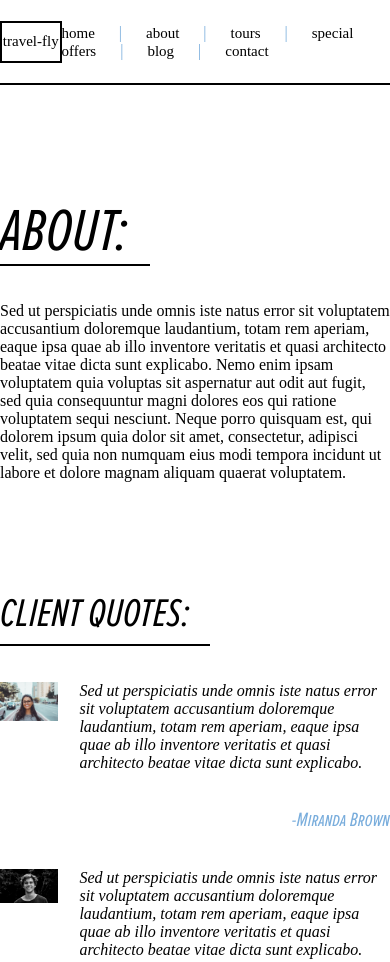
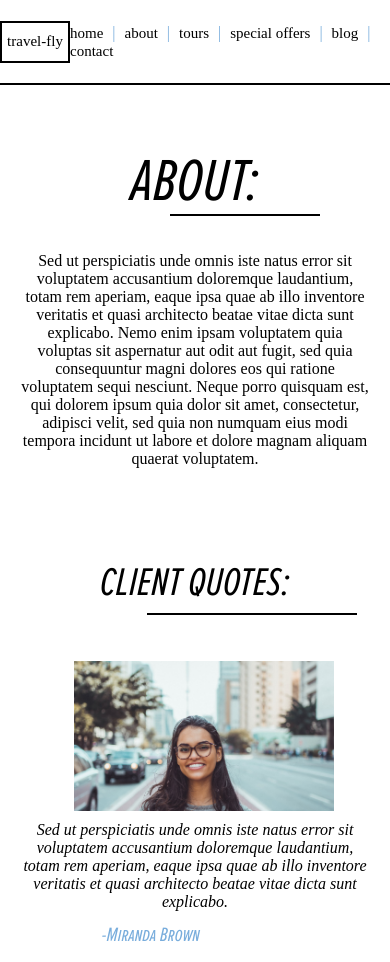
Before and after one commit to N215-kbriske/homework-six, a website: page about.html in a window 390 px wide. Shown: the top 962 px of the page. Drawn offline with Linux system fonts and the light colour scheme; a web font is replaced by a local one.

Commit message:
updated nav and about scss

```diff
--- a/scss/about/about.scss
+++ b/scss/about/about.scss
@@ -86,3 +86,53 @@
     }
   }
 }
+
+@media screen and (max-width: 800px) {
+  .about {
+    max-width: 450px;
+    text-align: center;
+    // margin-top: 110px;
+    // margin-bottom: 180px;
+    margin: 60px 20px 90px 20px;
+    // margin: 110px 20px 180px 20px; original
+
+    .about-header {
+      hr {
+        margin-left: 150px;
+      }
+    }
+
+    .about-client-quotes {
+      margin-top: 90px;
+      .client-quote-title {
+
+      }
+      hr {
+        margin-left: 127px;
+      }
+
+      .client-box {
+        position: relative;
+        display: flex;
+        max-width: 722px;
+        margin-bottom: 37px;
+        flex-direction: column;
+        align-items: center;
+
+        .client-image {
+          // margin-left: 40px;
+          margin: 10px 0px 10px 17px;
+          img {
+
+          }
+        }
+        .client-quote {
+
+        }
+      }
+      .client-name {
+        margin-right: 170px;
+      }
+    }
+  }
+}
--- a/scss/nav/nav.scss
+++ b/scss/nav/nav.scss
@@ -95,13 +95,25 @@
 }
 
 @media screen and (max-width: 800px) {
-  nav {
+  .nav-blue {
     max-width: 450px;
   }
-  nav .logo {
+  .nav-blue .logo {
     max-width: 70px;
   }
-  nav .links span {
+  .nav-blue .links span {
     margin: 0px 5px;
   }
 }
+
+@media screen and (max-width: 800px) {
+  .nav-black {
+    max-width: 450px;
+  }
+  .nav-black .logo {
+    max-width: 70px;
+  }
+  .nav-black .links span {
+    margin: 0px 5px;
+  }
+}
```
Also changed, not shown: css/styles.css, 1 other file.
